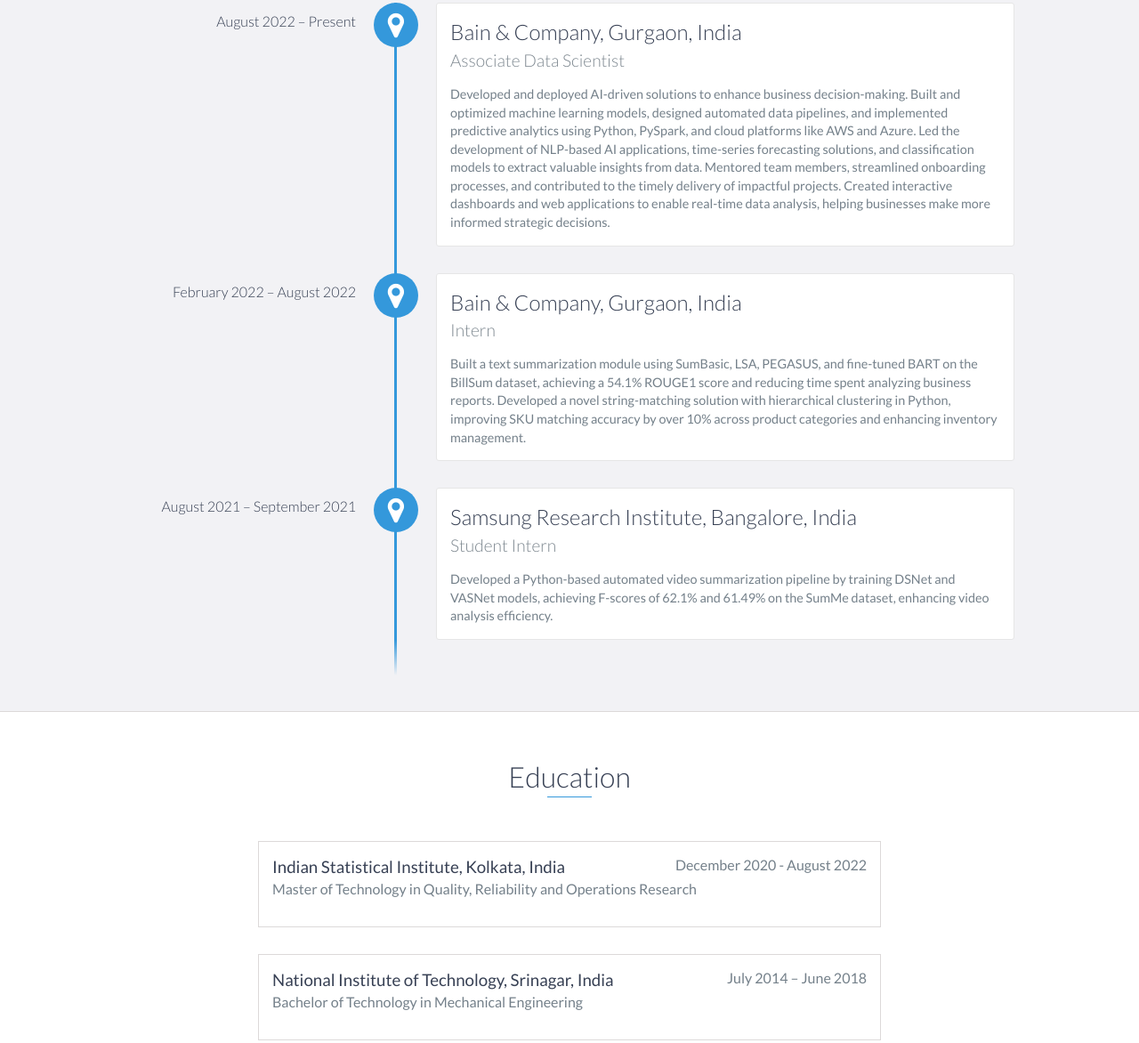
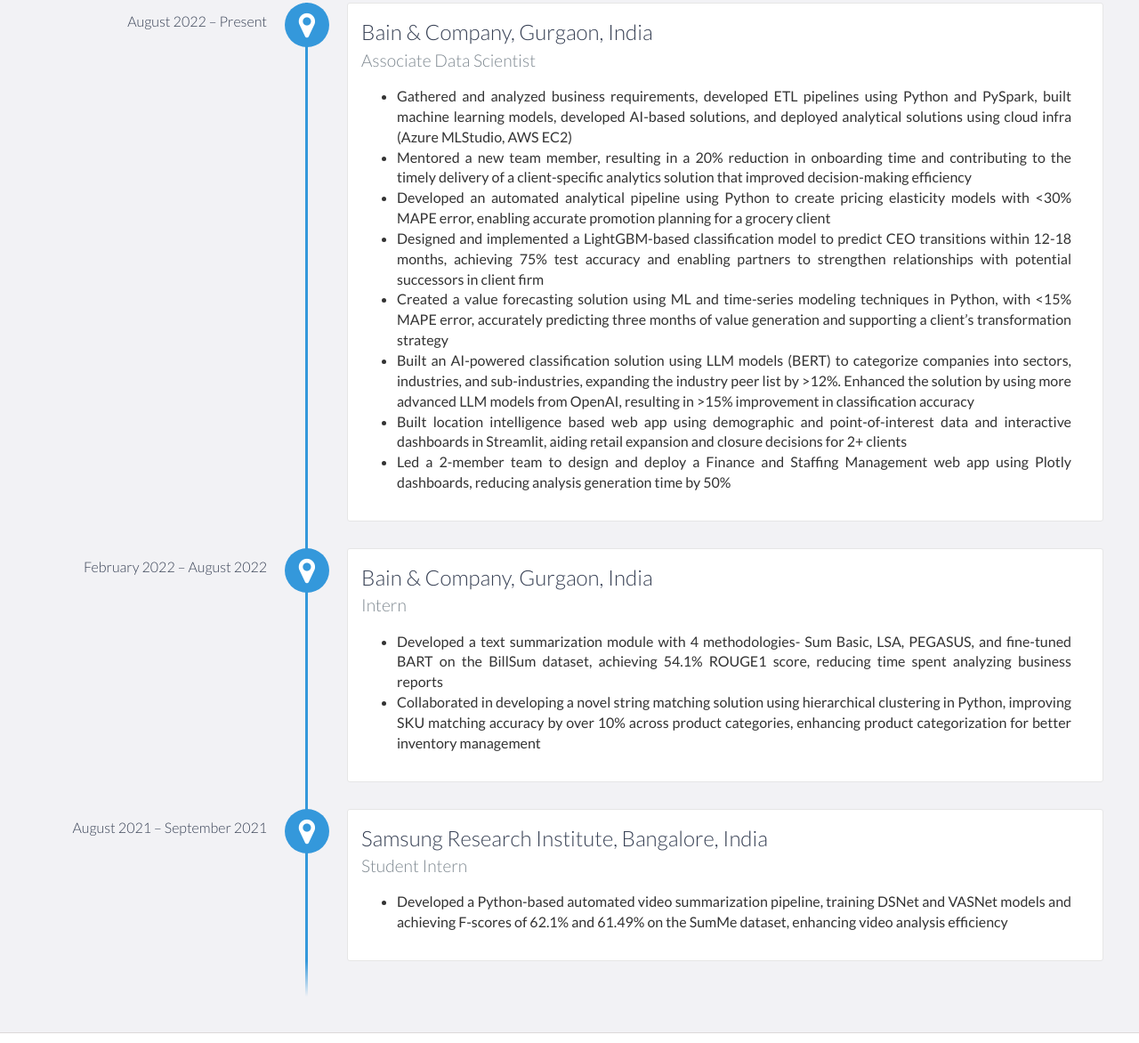
Before and after one commit to bheshajkc/bheshajkc.github.io, a website: page index.html in a window 1280 px wide. Shown: the part 1309-2481 px from the top of the page at 89% size. Drawn offline with nearby package versions, Linux system fonts and the light colour scheme.

Commit message:
Updated experiance section bullets

```diff
--- a/index.html
+++ b/index.html
@@ -75,7 +75,7 @@
                     <p>
                         Passionate Data Scientist with 3+ years in management consulting, specializing in advanced analytics, machine learning, and AI. Proficient in Python, PySpark, and cloud platforms like Azure and AWS.<br><br>
 
-                        ✔ Delivered impactful solutions across 12+ cross-functional teams and industries<br>
+                        ✔ Delivered impactful solutions for 12+ cross-functional teams across diverse industries<br>
                         ✔ Built AI-powered applications, classification models, and forecasting tools<br>
                         ✔ Recognized with multiple awards for innovation and results-driven approach<br><br>
 
@@ -93,24 +93,39 @@
             <div data-date="August 2022 – Present">
                 <h3>Bain & Company, Gurgaon, India</h3>
                 <h4>Associate Data Scientist</h4>
-                <p>
-                    Developed and deployed AI-driven solutions to enhance business decision-making. Built and optimized machine learning models, designed automated data pipelines, and implemented predictive analytics using Python, PySpark, and cloud platforms like AWS and Azure. Led the development of NLP-based AI applications, time-series forecasting solutions, and classification models to extract valuable insights from data. Mentored team members, streamlined onboarding processes, and contributed to the timely delivery of impactful projects. Created interactive dashboards and web applications to enable real-time data analysis, helping businesses make more informed strategic decisions.
-                </p>
+                <div style="text-align: justify; padding-right: 20px;">
+                    <ul>
+                        <li>Gathered and analyzed business requirements, developed ETL pipelines using Python and PySpark, built machine learning models, developed AI-based solutions, and deployed analytical solutions using cloud infra (Azure MLStudio, AWS EC2)</li>
+                        <li>Mentored a new team member, resulting in a 20% reduction in onboarding time and contributing to the timely delivery of a client-specific analytics solution that improved decision-making efficiency</li>
+                        <li>Developed an automated analytical pipeline using Python to create pricing elasticity models with &lt;30% MAPE error, enabling accurate promotion planning for a grocery client</li>
+                        <li>Designed and implemented a LightGBM-based classification model to predict CEO transitions within 12-18 months, achieving 75% test accuracy and enabling partners to strengthen relationships with potential successors in client firm</li>
+                        <li>Created a value forecasting solution using ML and time-series modeling techniques in Python, with &lt;15% MAPE error, accurately predicting three months of value generation and supporting a client’s transformation strategy</li>
+                        <li>Built an AI-powered classification solution using LLM models (BERT) to categorize companies into sectors, industries, and sub-industries, expanding the industry peer list by &gt;12%. Enhanced the solution by using more advanced LLM models from OpenAI, resulting in >15% improvement in classification accuracy</li>
+                        <li>Built location intelligence based web app using demographic and point-of-interest data and interactive dashboards in Streamlit, aiding retail expansion and closure decisions for 2+ clients</li>
+                        <li>Led a 2-member team to design and deploy a Finance and Staffing Management web app using Plotly dashboards, reducing analysis generation time by 50%</li>
+                    </ul>
+                </div>
             </div>
 
             <div data-date="February 2022 – August 2022">
                 <h3>Bain & Company, Gurgaon, India</h3>
                 <h4>Intern</h4>
-                <p>Built a text summarization module using SumBasic, LSA, PEGASUS, and fine-tuned BART on the BillSum dataset, achieving a 54.1% ROUGE1 score and reducing time spent analyzing business reports. Developed a novel string-matching solution with hierarchical clustering in Python, improving SKU matching accuracy by over 10% across product categories and enhancing inventory management.
-                </p>
+                <div style="text-align: justify; padding-right: 20px;">
+                    <ul>
+                        <li>Developed a text summarization module with 4 methodologies- Sum Basic, LSA, PEGASUS, and fine-tuned BART on the BillSum dataset, achieving 54.1% ROUGE1 score, reducing time spent analyzing business reports</li>
+                        <li>Collaborated in developing a novel string matching solution using hierarchical clustering in Python, improving SKU matching accuracy by over 10% across product categories, enhancing product categorization for better inventory management</li>
+                    </ul>
+                </div>
             </div>
 
             <div data-date="August 2021 – September 2021">
                 <h3>Samsung Research Institute, Bangalore, India</h3>
                 <h4>Student Intern</h4>
-                <p>
-                    Developed a Python-based automated video summarization pipeline by training DSNet and VASNet models, achieving F-scores of 62.1% and 61.49% on the SumMe dataset, enhancing video analysis efficiency.
-                </p>
+                <div style="text-align: justify; padding-right: 20px;">
+                    <ul>
+                        <li>Developed a Python-based automated video summarization pipeline, training DSNet and VASNet models and achieving F-scores of 62.1% and 61.49% on the SumMe dataset, enhancing video analysis efficiency</li>
+                    </ul>
+                </div>
             </div>
         </div>
     </div>
```
Also changed, not shown: css/styles.css.
